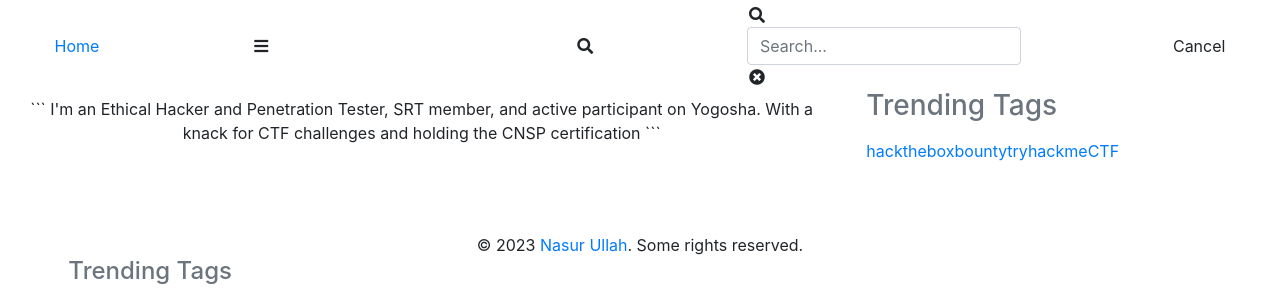
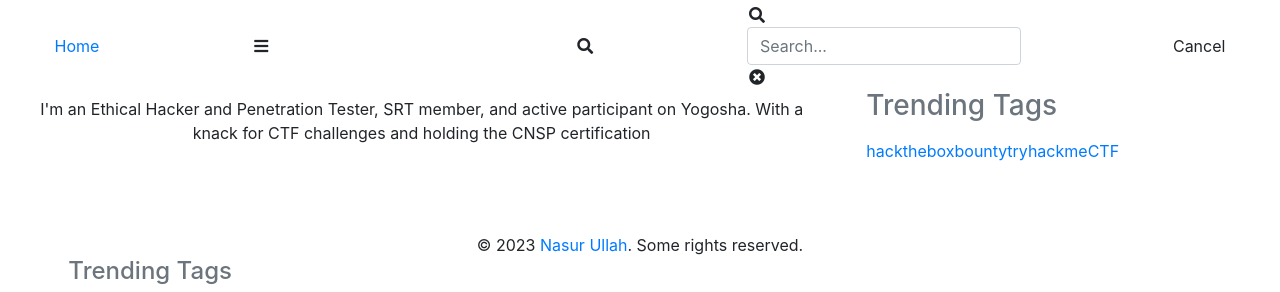
Before and after one commit to Spy0x7/Spy0x7.github.io, a Jekyll site: the page built from tabs/about.md, in a window 1280 px wide. Shown: the part 968-1260 px from the top of the page. Built offline with Jekyll 4.4.1, drawn with Linux system fonts in a browser that asks for light colours; nearby versions of some CDN libraries; our own code applies the rules of GitHub Pages for plain Markdown files; comment, search, counter and statistics services are not loaded.

Commit message:
Update about.md
test

````diff
--- a/tabs/about.md
+++ b/tabs/about.md
@@ -1,3 +1 @@
-<center><p> ```
-I'm an Ethical Hacker and Penetration Tester, SRT member, and active participant on Yogosha. With a knack for CTF challenges and holding the CNSP certification
-``` </p></center>
+<center><p> I'm an Ethical Hacker and Penetration Tester, SRT member, and active participant on Yogosha. With a knack for CTF challenges and holding the CNSP certification </p></center>
````
